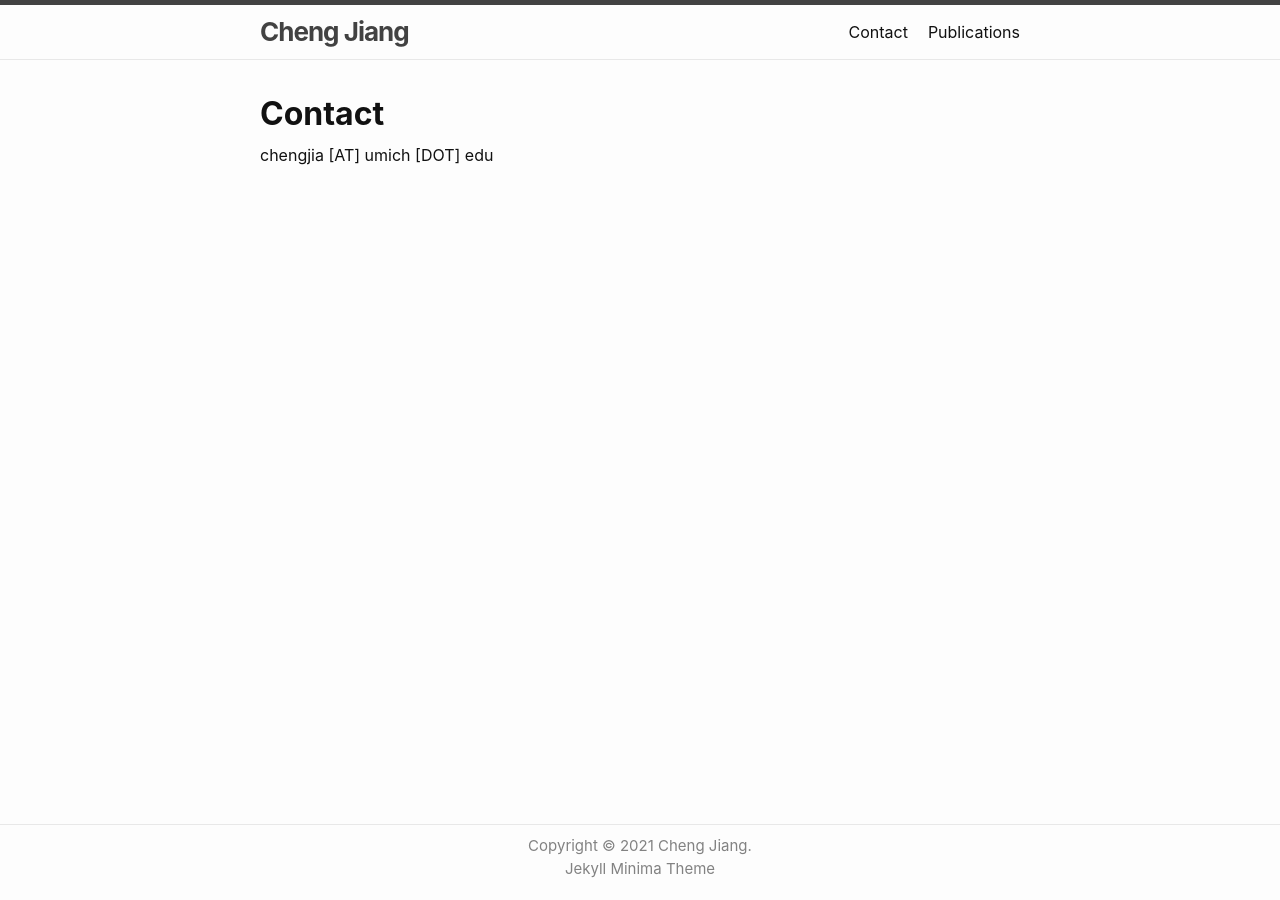
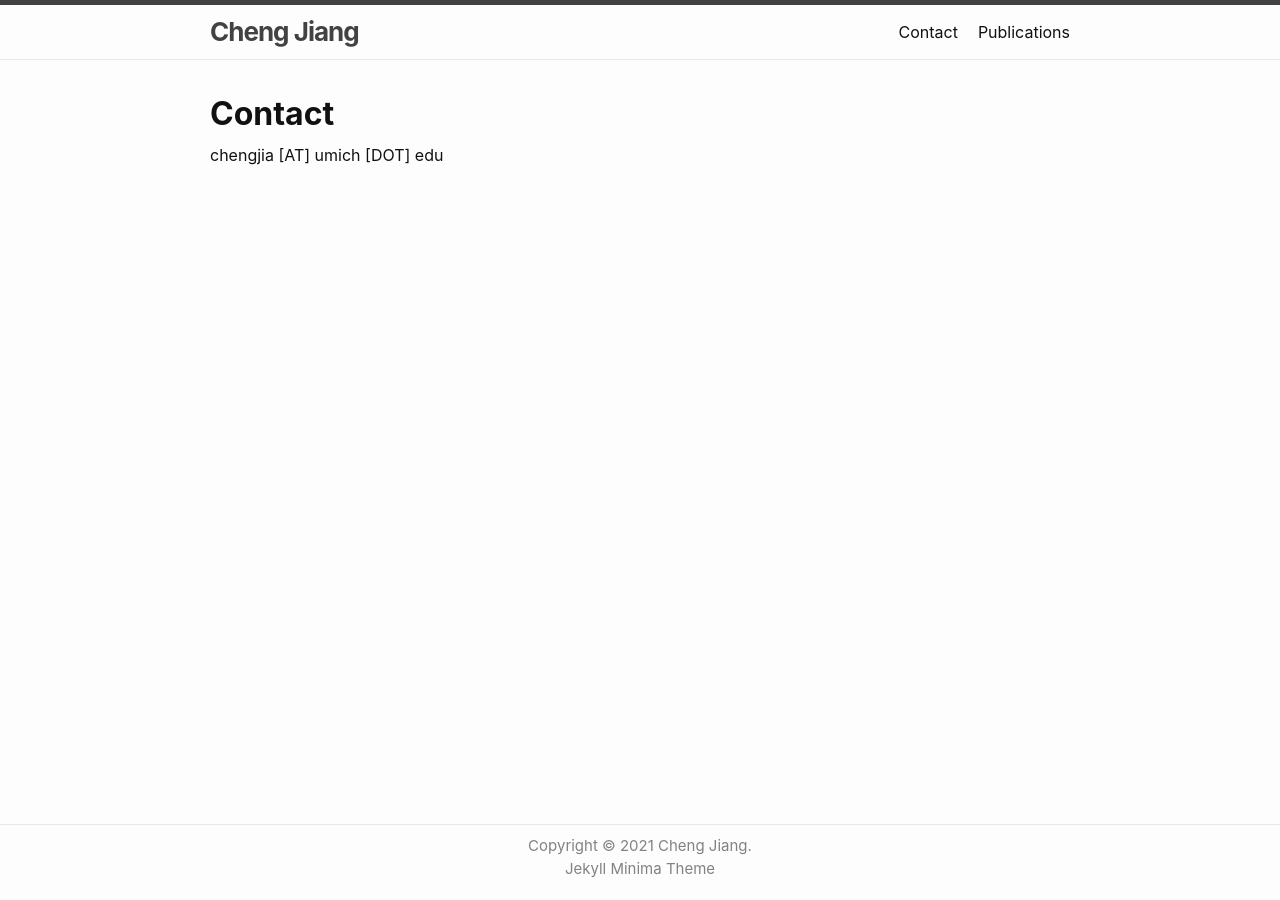
Before and after one commit to chengjia63/chengjia63.github.io, a Jekyll site: the page built from contact.md, in a window 1280 px wide. Built offline with Jekyll 4.4.1, drawn with Linux system fonts in a browser that asks for light colours.

Commit message:
changed content width

```diff
--- a/_sass/minima/_base.scss
+++ b/_sass/minima/_base.scss
@@ -261,6 +261,26 @@ a.morepill {
     background-color: #333333;
   }
 }
+a.dots {
+    display: inline;
+    padding: 0 10px 0 10px;
+    border-radius:100px;
+    width:40px;
+    height:16px;
+    background-color:#bbbbbc;
+    color: #696969;
+
+    &:visited {
+    text-decoration: none;
+    color: #696969;
+    }
+
+    &:hover {
+    text-decoration: none;
+    color: #696969;
+    background-color:#cccccd;
+    }
+}
 
 /**
  * Blockquotes
--- a/_sass/minima/_layout.scss
+++ b/_sass/minima/_layout.scss
@@ -380,7 +380,7 @@
 
 .tc-col-1 {
   float: left;
-  width: 25%;
+  width: 20%;
   text-align: center;
   padding-left: $spacing-unit * 2;
   padding-bottom: $spacing-unit * 2;
@@ -388,7 +388,7 @@
 
 .tc-col-2 {
   float: left;
-  width: 75%;
+  width: 80%;
   text-align: justify;
   padding-right: $spacing-unit * 2;
   padding-bottom: $spacing-unit * 2;
--- a/_sass/minima/initialize.scss
+++ b/_sass/minima/initialize.scss
@@ -14,10 +14,10 @@ $spacing-unit: 10px !default;
 $table-text-align: left !default;
 
 // Width of the content area
-$content-width: 800px !default;
+$content-width: 900px !default;
 
 $on-palm: 660px !default;
-$on-laptop: 800px !default;
+$on-laptop: 900px !default;
 
 $on-medium: $on-palm !default;
 $on-large: $on-laptop !default;
```
Also changed, not shown: _layouts/index.html (line endings or trailing spaces).
